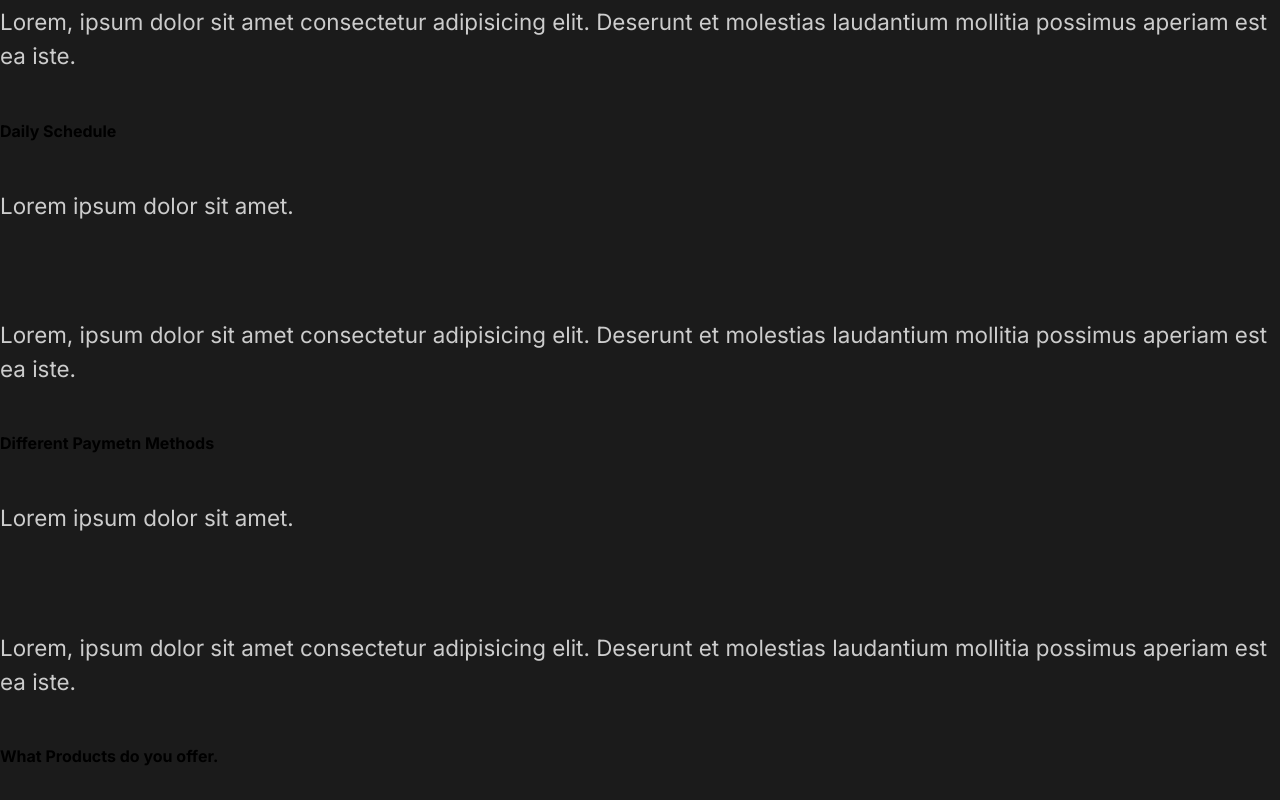
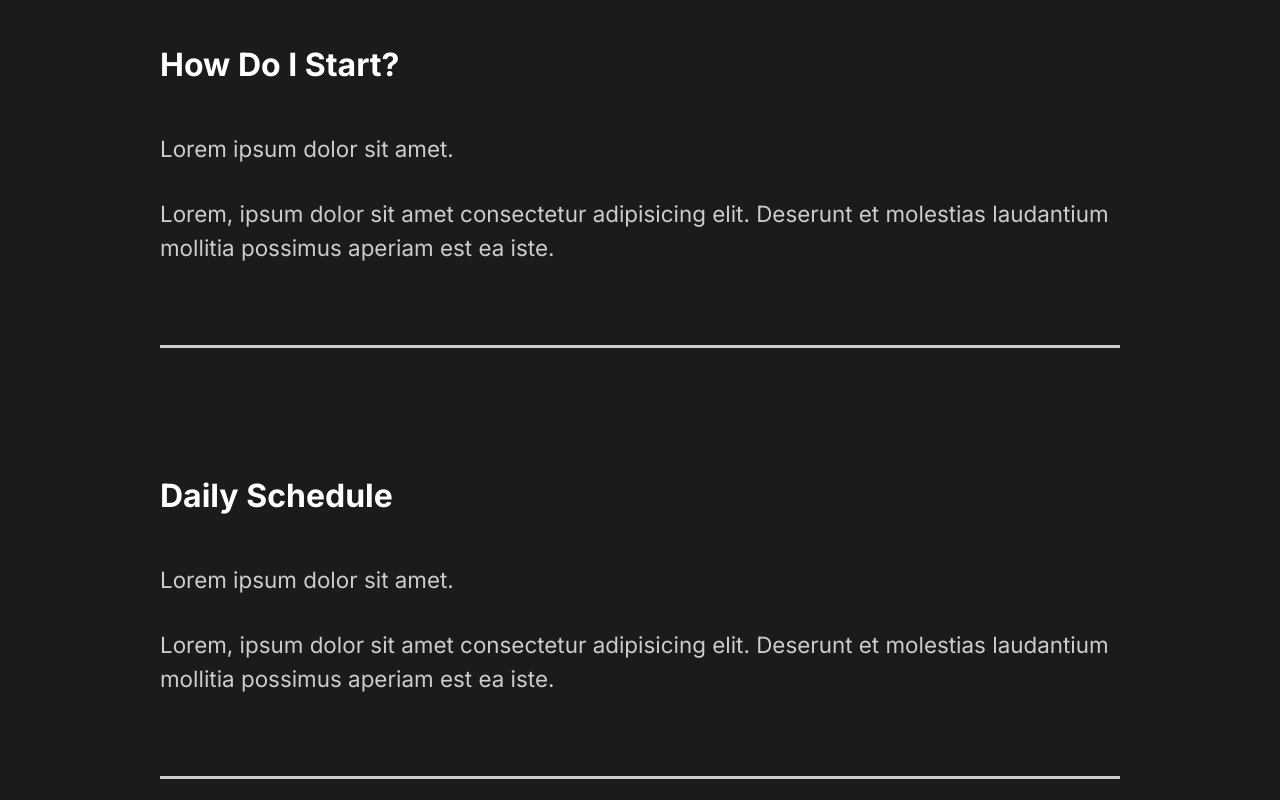
Before and after one commit to paaulapereira/react-capture, a React (Create React App) app: page / in a window 1280 px wide. Shown: the part 2340-3140 px from the top of the page. Built offline with nearby package versions, Linux system fonts and the light colour scheme.

Commit message:
faq section styles

```diff
--- a/src/components/FaqSection.js
+++ b/src/components/FaqSection.js
@@ -1,8 +1,11 @@
 import React from "react";
+
+import styled from "styled-components";
+import { About } from "../styles";
 
 const FaqSection = () => {
   return (
-    <div className="faq">
+    <Faq>
       <h2>
         Any Questions <span>FAQ</span>
       </h2>
@@ -15,6 +18,7 @@
             et molestias laudantium mollitia possimus aperiam est ea iste.
           </p>
         </div>
+        <div className="faq-line"></div>
       </div>
       <div className="question">
         <h4>Daily Schedule</h4>
@@ -25,6 +29,7 @@
             et molestias laudantium mollitia possimus aperiam est ea iste.
           </p>
         </div>
+        <div className="faq-line"></div>
       </div>
       <div className="question">
         <h4>Different Paymetn Methods</h4>
@@ -35,6 +40,7 @@
             et molestias laudantium mollitia possimus aperiam est ea iste.
           </p>
         </div>
+        <div className="faq-line"></div>
       </div>
       <div className="question">
         <h4>What Products do you offer.</h4>
@@ -45,9 +51,37 @@
             et molestias laudantium mollitia possimus aperiam est ea iste.
           </p>
         </div>
+        <div className="faq-line"></div>
       </div>
-    </div>
+    </Faq>
   );
 };
 
+const Faq = styled(About)`
+  display: block;
+  span {
+    display: block;
+  }
+  h2 {
+    padding-bottom: 2rem;
+    font-weight: lighter;
+  }
+  .faq-line {
+    background: #cccccc;
+    height: 0.2rem;
+    margin: 2rem 0rem;
+    width: 100%;
+  }
+  .question {
+    padding: 3rem 0rem;
+    cursor: pointer;
+  }
+  .answer {
+    padding: 2rem 0rem;
+    p {
+      padding: 1rem 0rem;
+    }
+  }
+`;
+
 export default FaqSection;
--- a/src/components/GlobalStyle.js
+++ b/src/components/GlobalStyle.js
@@ -37,6 +37,7 @@
 }
 h4{
     font-weight:bold;
+    font-size: 2rem;
 }
 span{
     color:#23d997;
```
